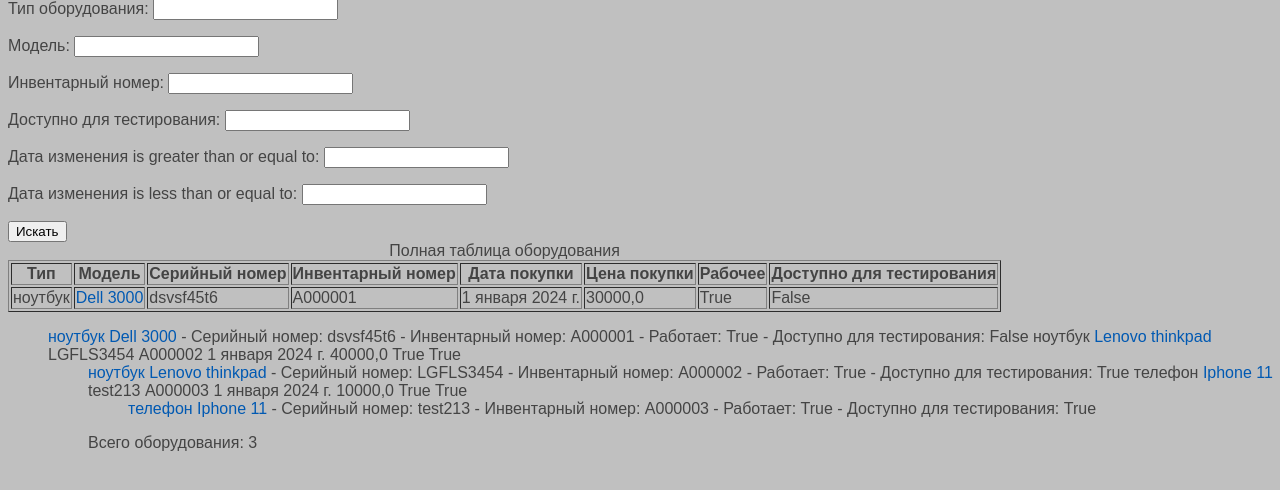
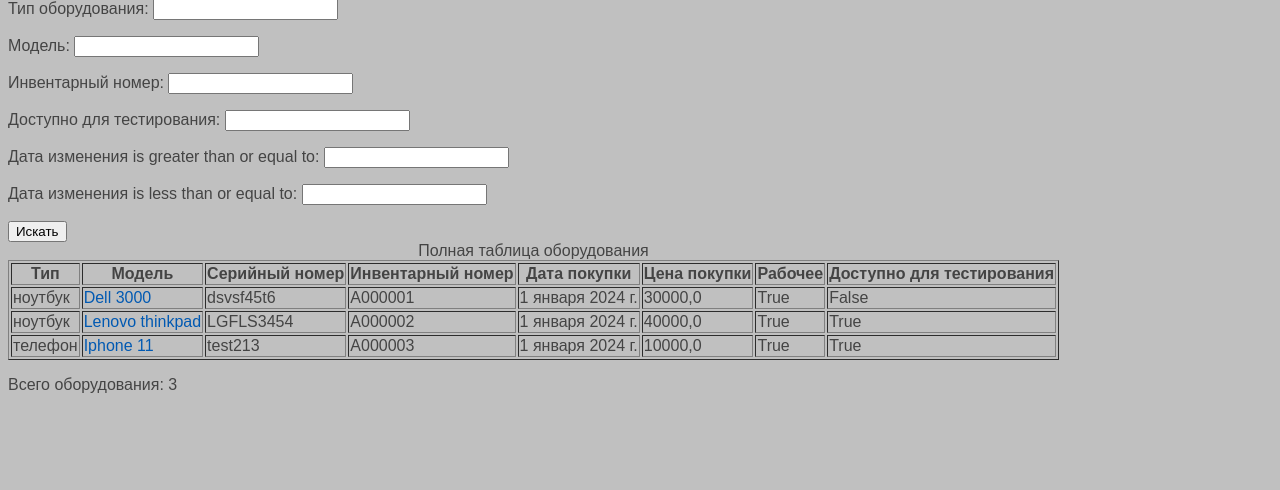
Before and after one commit to Nortgres/equipment-log, a Django app: page /equipments/ in a window 1280 px wide. Shown: the part 149-639 px from the top of the page. Run offline with Django 5.2, Linux system fonts and the light colour scheme; data comes from the database, SQL or seed files in the repository.

Commit message:
add files

```diff
--- a/equipment/eqlog/templates/eqlog/equipments.html
+++ b/equipment/eqlog/templates/eqlog/equipments.html
@@ -29,16 +29,7 @@
                 <td>{{ e.is_working }}</td>
                 <td>{{ e.testing }}</td>
             </tr>
+        {% endfor %}
     </table>
-        <ul>
-            <a href="{{ e.get_absolute_url }}">
-                {{ e.type }}
-                {{ e.model }}</a>
-                - Серийный номер: {{ e.serial_number }}
-                - Инвентарный номер: {{ e.id_number }}
-                - Работает: {{ e.is_working }}
-                - Доступно для тестирования: {{ e.testing }}
-            {% endfor %}
-        </ul>
 <p> Всего оборудования: {{ equipments | length }}</p>
 {% endblock %}
```
